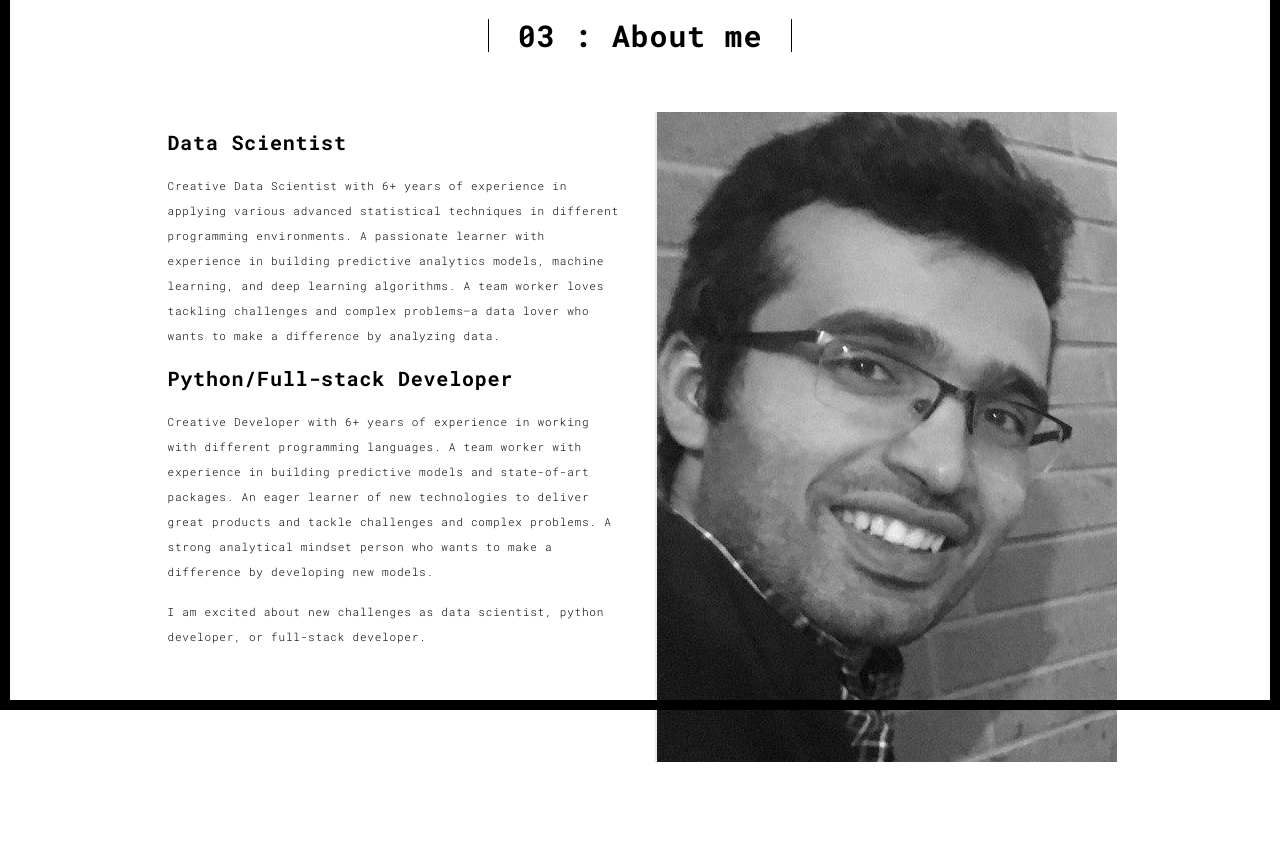
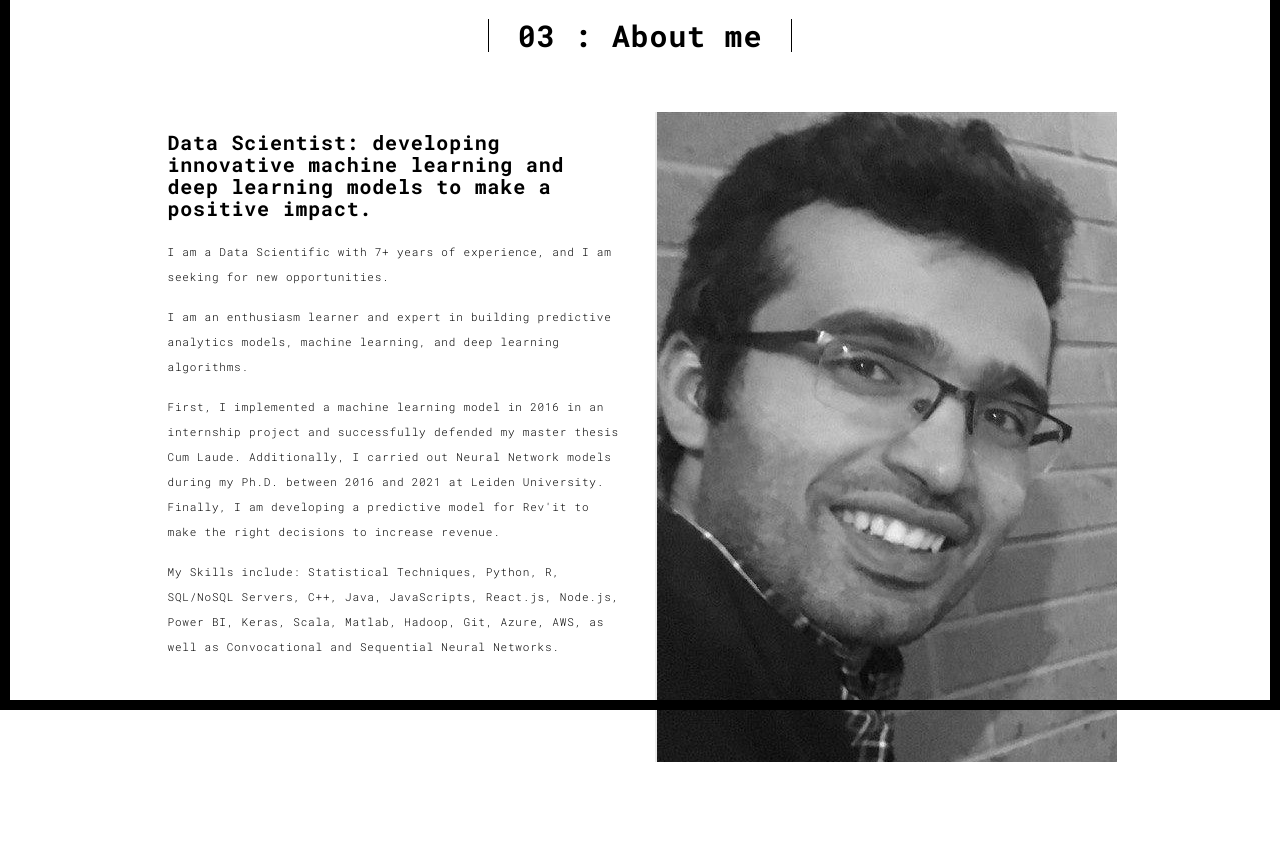
Before and after one commit to soroushrasti/flask_webserver, a Flask app: page /about.html in a window 1280 px wide. Shown: the part 90-943 px from the top of the page. Run offline with Flask 2, Linux system fonts and the light colour scheme; some libraries are stand-ins or nearby versions.

Commit message:
changing the about

```diff
--- a/templates/about.html
+++ b/templates/about.html
@@ -61,11 +61,12 @@
             <div class="col-md-10 col-md-offset-1">
               <div class="row">
                 <div class="col-xs-12 col-md-6">
-                  <h3>Data Scientist</h3>
-                  <p>Creative Data Scientist with 6+ years of experience in applying various advanced statistical techniques in different programming environments. A passionate learner with experience in building predictive analytics models, machine learning, and deep learning algorithms. A team worker loves tackling challenges and complex problems—a data lover who wants to make a difference by analyzing data.</p>
-                  <h3>Python/Full-stack Developer</h3>
-                  <p>Creative Developer with 6+ years of experience in working with different programming languages. A team worker with experience in building predictive models and state-of-art packages. An eager learner of new technologies to deliver great products and tackle challenges and complex problems. A strong analytical mindset person who wants to make a difference by developing new models.</p>
-                  <p>I am excited about new challenges as data scientist, python developer, or full-stack developer.</p>
+                  <h3>Data Scientist: developing innovative machine learning and deep learning models to make a positive impact.</h3>
+                  <p> I am a Data Scientific with 7+ years of experience, and I am seeking for new opportunities. </p>
+                   <p> I am an enthusiasm learner and expert in building predictive analytics models, machine learning, and deep learning algorithms.</p>
+                   <p>First, I implemented a machine learning model in 2016 in an internship project and successfully defended my master thesis Cum Laude. Additionally, I carried out Neural Network models during my Ph.D. between 2016 and 2021 at Leiden University. Finally, I am developing a predictive model for Rev'it to make the right decisions to increase revenue.</p>
+                   <p>My Skills include: Statistical Techniques, Python, R, SQL/NoSQL Servers, C++, Java, JavaScripts, React.js, Node.js, Power BI, Keras, Scala, Matlab, Hadoop, Git, Azure, AWS, as well as Convocational and Sequential Neural Networks.</p>
+
 
                 </div>
                 <div class="col-xs-12 col-md-6 black-image">
```
